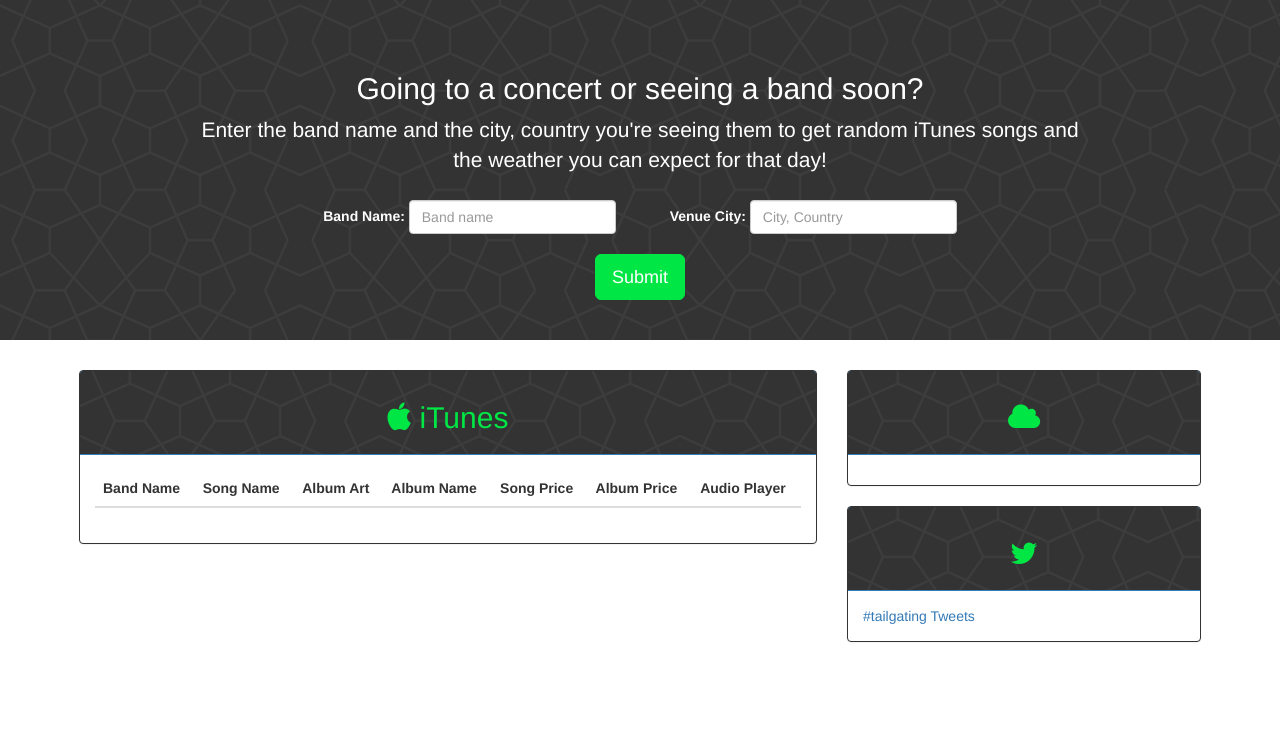
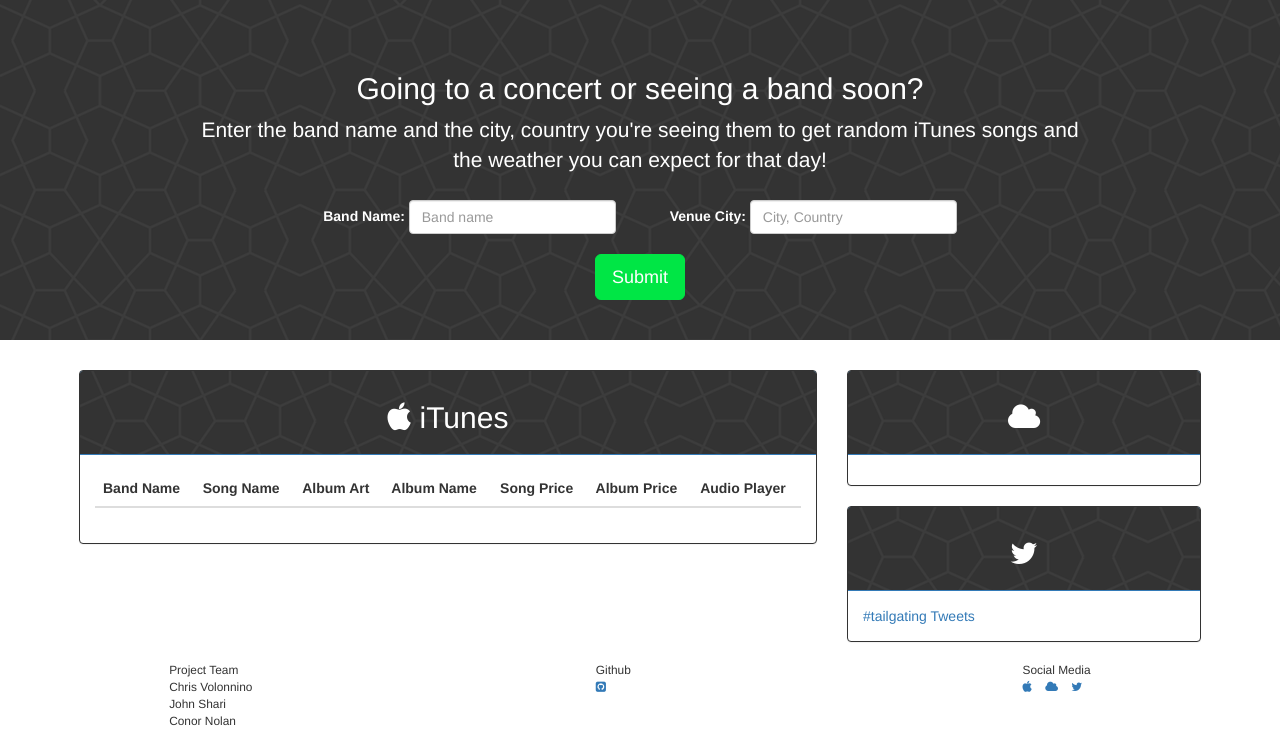
Before and after one commit to cvols/iTailGator, a plain HTML site: page index.html in a window 1280 px wide. Shown: the part 460-1200 px from the top of the page. Before the commit the page ends 1122 px from the top, so only its background shows below. Drawn offline with nearby package versions, Linux system fonts and the light colour scheme.

Commit message:
Update index.html

```diff
--- a/index.html
+++ b/index.html
@@ -3,13 +3,19 @@
 
 <head>
     <title>iTailGator</title>
+
+    <link rel="icon" type="image/png" href="assets/images/iTailGator.png" height="32px" width="32px">
+
     <link rel="stylesheet" href="https://maxcdn.bootstrapcdn.com/bootstrap/3.3.7/css/bootstrap.min.css" integrity="sha384-BVYiiSIFeK1dGmJRAkycuHAHRg32OmUcww7on3RYdg4Va+PmSTsz/K68vbdEjh4u" crossorigin="anonymous">
     <link rel="stylesheet" type="text/css" href="assets/fonts/font-awesome-4.7.0/css/font-awesome.min.css">
     <link rel="stylesheet" href="https://cdnjs.cloudflare.com/ajax/libs/animate.css/3.5.2/animate.min.css">
     <link rel="stylesheet" type="text/css" href="assets/css/style.css">
     <link href="https://fonts.googleapis.com/css?family=Russo+One" rel="stylesheet">
+    <link href="https://fonts.googleapis.com/css?family=Open+Sans" rel="stylesheet">
+
     <script src="https://ajax.googleapis.com/ajax/libs/jquery/3.2.1/jquery.min.js"></script>
     <script type="text/javascript" src='assets/javascript/app.js'></script>
+
 </head>
 
 <body>
@@ -18,7 +24,7 @@
         <div class="jumbotron text-center jumbotron-custom clearfix">
             <div class="container-fluid">
                 <h1 class="animated pulse">
-                        <span class="color">i</span>TailGator<img id="gator-pic" src="assets/images/iTailGator.png"/>
+                    <span class="color-green">i</span>TailGator<img id="gator-pic" src="assets/images/iTailGator.png"/>
                 </h1>
                 <div class="text-center" id="div-holder">
                     <h2>
@@ -56,7 +62,7 @@
         <div class="panel panel-primary panel-custom" id="second">
             <div class="panel-heading">
                 <h2 class="text-center">
-                            <span class="color"><i class="fa fa-apple" aria-hidden="true"></i> iTunes</span>
+                    <span class="color-green"><i class="fa fa-apple" aria-hidden="true"></i> iTunes</span>
                 </h2>
             </div>
             <!-- end panel heading -->
@@ -86,7 +92,7 @@
         <div class="panel panel-primary panel-custom">
             <div class="panel-heading">
                 <h2 class="text-center">
-                            <span class="color"><i class="fa fa-cloud" aria-hidden="true"></i></span>
+                    <span class="color-green"><i class="fa fa-cloud" aria-hidden="true"></i></span>
                 </h2>
             </div>
             <!-- end panel heading -->
@@ -98,7 +104,7 @@
         <div class="panel panel-primary panel-custom">
             <div class="panel-heading panel-heading-custom">
                 <h2 class="text-center">
-                            <span class="color"><i class="fa fa-twitter" aria-hidden="true"></i></span>
+                    <span class="color-green"><i class="fa fa-twitter" aria-hidden="true"></i></span>
                 </h2>
             </div>
             <!-- end panel heading -->
@@ -126,6 +132,50 @@
 <!-- end row -->
 </div>
 <!-- end container -->
+
+<footer class="container-fluid custom-footer clearfix">
+    <div class="row">
+        <div class="col-md-4">
+            <div class="col-md-offset-3 col-md-6">
+                <ul class="color-white small">
+                    <li class="list-unstyled footer-size">Project Team</li>
+                    <li class="list-unstyled">Chris Volonnino</li>
+                    <li class="list-unstyled">John Shari</li>
+                    <li class="list-unstyled">Conor Nolan</li>
+                </ul>
+            </div>
+            <!-- end col md offset 3 col md 6 -->
+        </div>
+        <!-- end col md 4 -->
+        <div class="col-md-4">
+            <div class="col-md-offset-3 col-md-6">
+                <ul class="color-white small">
+                    <li class="list-unstyled footer-size">Github</li>
+                    <li class="list-unstyled"><a href="https://github.com/nolanconorj/project-1"<span class="color-white"><i class="fa fa-github-square custom-icon" aria-hidden="true"></i></span></a></li>
+                </ul>
+            </div>
+            <!-- end col md offset 3 col md 6 -->
+        </div>
+        <!-- end col md 4 -->
+        <div class="col-md-4">
+            <div class="col-md-offset-3 col-md-6">
+                <ul class="color-white small">
+                    <li class="list-unstyled footer-size">Social Media</li>
+                    <ul class="list-inline">
+                        <li class="list-unstyled"><a href="https://itunes.com"<span class="color-white"><i class="fa fa-apple custom-icon" aria-hidden="true"></i></span></a></li>
+                        <li class="list-unstyled"><a href="https://weather.com/"<span class="color-white"><i class="fa fa-cloud custom-icon" aria-hidden="true"></i></span></a></li>
+                        <li class="list-unstyled"><a href="https://twitter.com"<span class="color-white"><i class="fa fa-twitter custom-icon" aria-hidden="true"></i></span></a></li>
+                    </ul>
+                </ul>
+            </div>
+            <!-- end col md offset 3 col md 6 -->
+        </div>
+        <!-- end col md 4 -->
+    </div>
+    <!-- end row -->
+</footer>
+<!-- end container fluid custom footer -->
+
 </body>
 
 </html>
```
Lines whose indentation alone changed are shown as unchanged.
